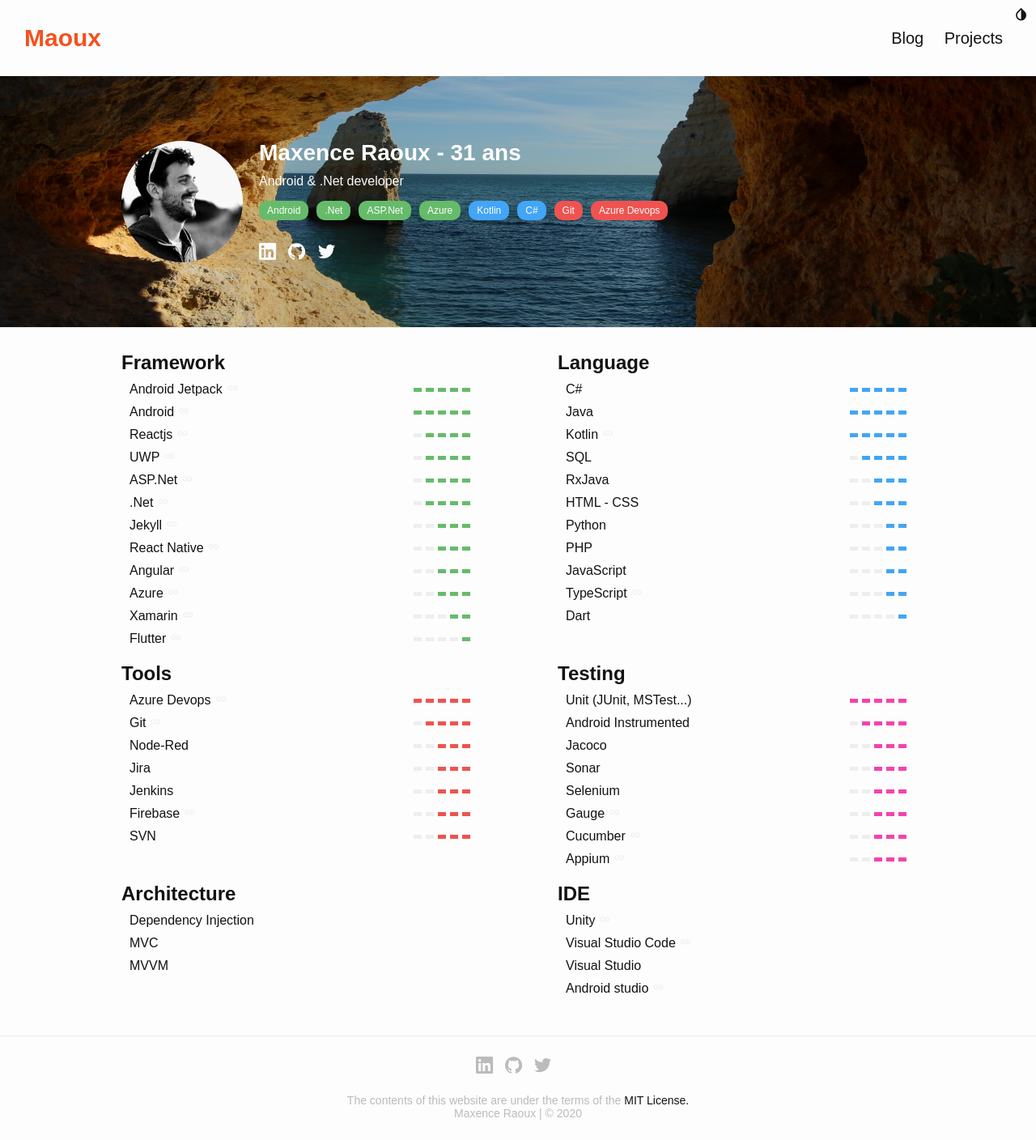
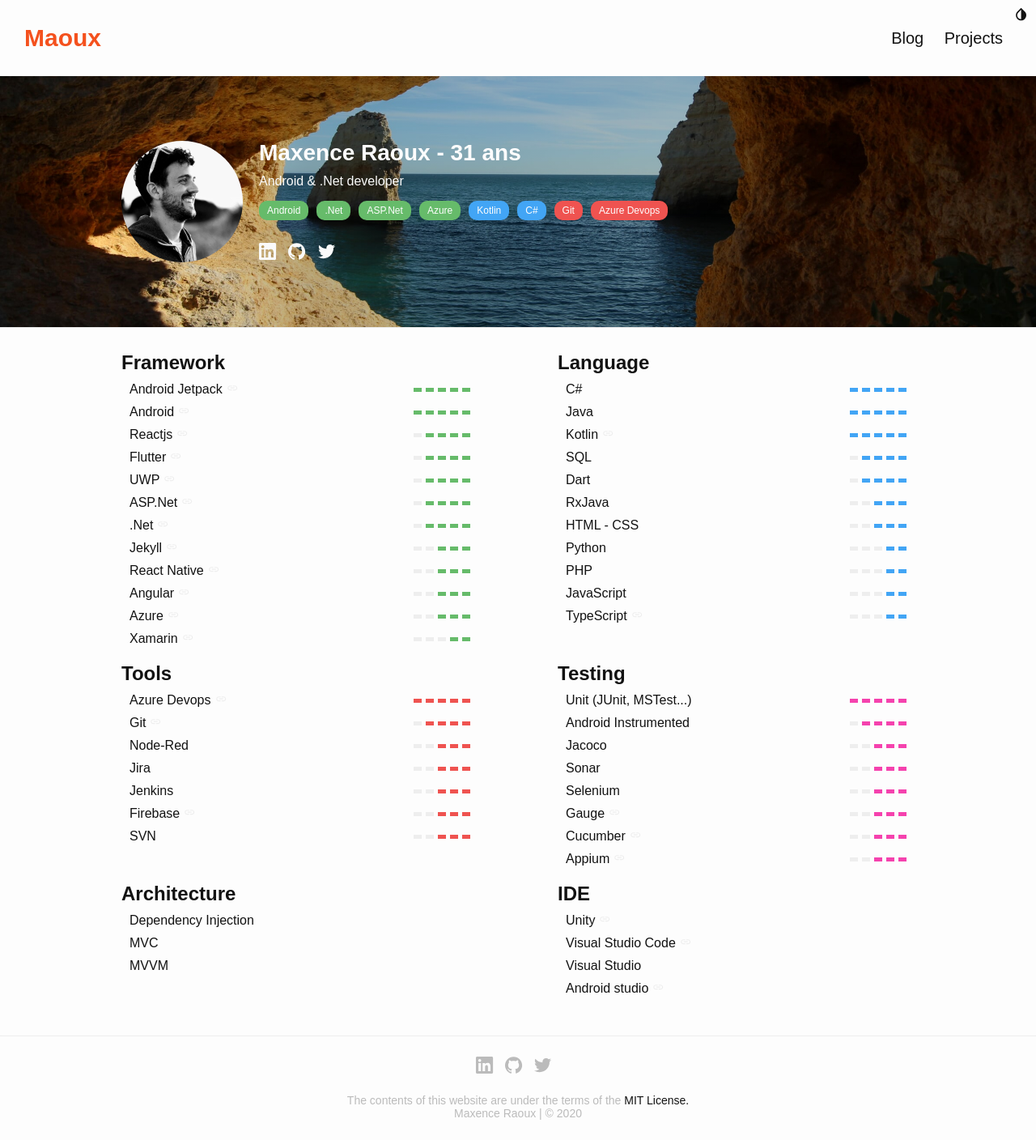
Before and after one commit to Maouxi/maouxi.github.io, a Jekyll site: the page built from index.html, in a window 1280 px wide. Shown: the whole page at 81% size. Built offline with Jekyll 4.4.1, drawn with Linux system fonts in a browser that asks for light colours; part of the change alters nothing that is shown.

```diff
--- a/_data/skills.yml
+++ b/_data/skills.yml
@@ -34,7 +34,7 @@
   link: https://azure.microsoft.com/
 - name: Flutter
   category: framework
-  stars: 1
+  stars: 4
   display: true
   link: https://flutter.dev/
 - name: Angular
@@ -89,7 +89,7 @@
   display: true
 - name: Dart
   category: language
-  stars: 1
+  stars: 4
   display: true
 - name: HTML - CSS
   category: language
```
